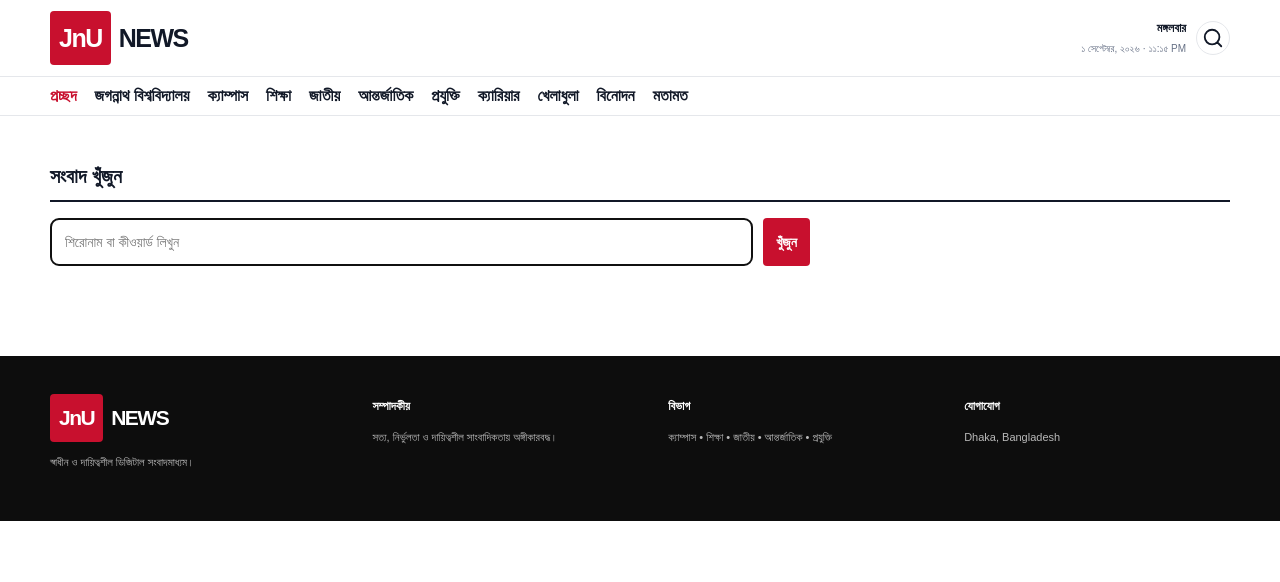
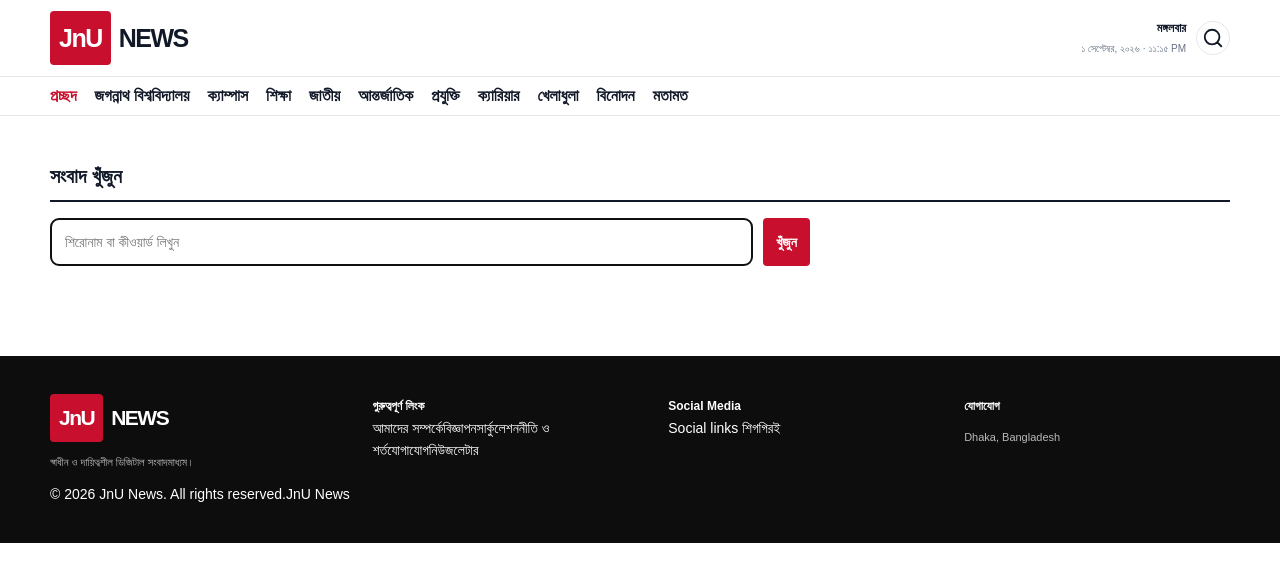
Before and after one commit to pavelsarwar/jnunews, a Next.js app: page /search in a window 1280 px wide. Shown: the top 582 px of the page. Built offline with nearby package versions, Linux system fonts and the light colour scheme; no server answers; the database is empty; a web font is replaced by a local one.

Commit message:
Make public footer dynamic

```diff
--- a/src/components/PublicFooter.tsx
+++ b/src/components/PublicFooter.tsx
@@ -1 +1,8 @@
-export default function PublicFooter(){return <footer className="refFooter"><div className="container refFooterGrid"><div><div className="brand footerBrand"><span className="brandMark">JnU</span><span>NEWS</span></div><p>স্বাধীন ও দায়িত্বশীল ডিজিটাল সংবাদমাধ্যম।</p></div><div><strong>সম্পাদকীয়</strong><p>সত্য, নির্ভুলতা ও দায়িত্বশীল সাংবাদিকতায় অঙ্গীকারবদ্ধ।</p></div><div><strong>বিভাগ</strong><p>ক্যাম্পাস • শিক্ষা • জাতীয় • আন্তর্জাতিক • প্রযুক্তি</p></div><div><strong>যোগাযোগ</strong><p>Dhaka, Bangladesh</p></div></div></footer>}
+import Link from 'next/link';
+import {getFooterLinks,getSiteSettings} from '@/lib/site-content';
+
+export default async function PublicFooter(){
+ const [settings,links]=await Promise.all([getSiteSettings(),getFooterLinks()]);
+ const socials=[['Facebook',settings.facebook_url],['YouTube',settings.youtube_url],['Instagram',settings.instagram_url],['LinkedIn',settings.linkedin_url],['X',settings.x_url]].filter(([,url])=>Boolean(url));
+ return <footer className="refFooter"><div className="container"><div className="refFooterGrid"><div><div className="brand footerBrand"><span className="brandMark">JnU</span><span>NEWS</span></div><p>স্বাধীন ও দায়িত্বশীল ডিজিটাল সংবাদমাধ্যম।</p></div><div className="footerLinkBlock"><strong>গুরুত্বপূর্ণ লিংক</strong><nav>{links.map(link=>link.url.startsWith('/')?<Link key={link.id} href={link.url}>{link.label}</Link>:<a key={link.id} href={link.url} target="_blank" rel="noopener noreferrer">{link.label}</a>)}</nav></div><div className="footerSocialBlock"><strong>Social Media</strong><nav>{socials.length?socials.map(([label,url])=><a key={label} href={String(url)} target="_blank" rel="noopener noreferrer">{label}</a>):<span>Social links শিগগিরই</span>}</nav></div><div><strong>যোগাযোগ</strong><p>Dhaka, Bangladesh</p></div></div><div className="footerBottom"><span>{settings.copyright_text}</span><span>JnU News</span></div></div></footer>;
+}
```
